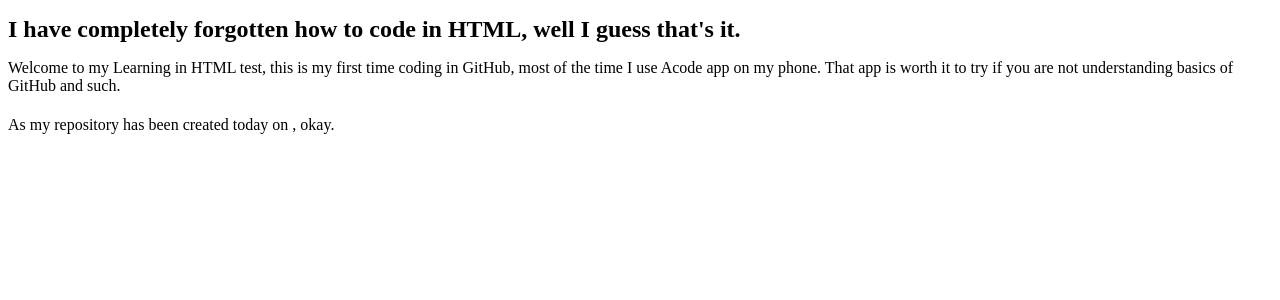
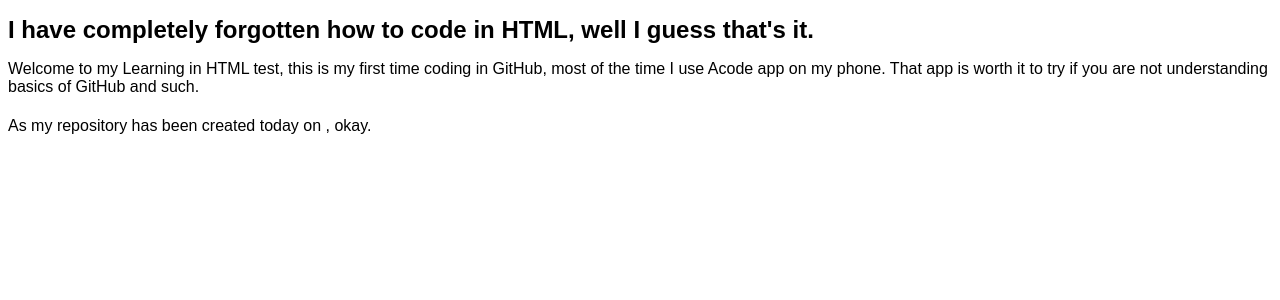
Before and after one commit to KeyzGames/KeyzGames.github.io, a PHP site: page /page.html in a window 1280 px wide. Shown: the top 300 px of the page. Run offline with PHP 8.4, Linux system fonts and the light colour scheme.

Commit message:
Update styles.css

```diff
--- a/Main file/styles.css
+++ b/Main file/styles.css
@@ -1,5 +1,13 @@
+@font-face {
+    font-family: 'Aeial';
+    src: url('../fonts/arial.ttf') format('ttf'),
+    font-weight: normal;
+    font-style: normal;
+}
+
 body {
   background-color: white;
+  font-family: 'Arial', sans-serif;
 }
 
 h1 {
```
